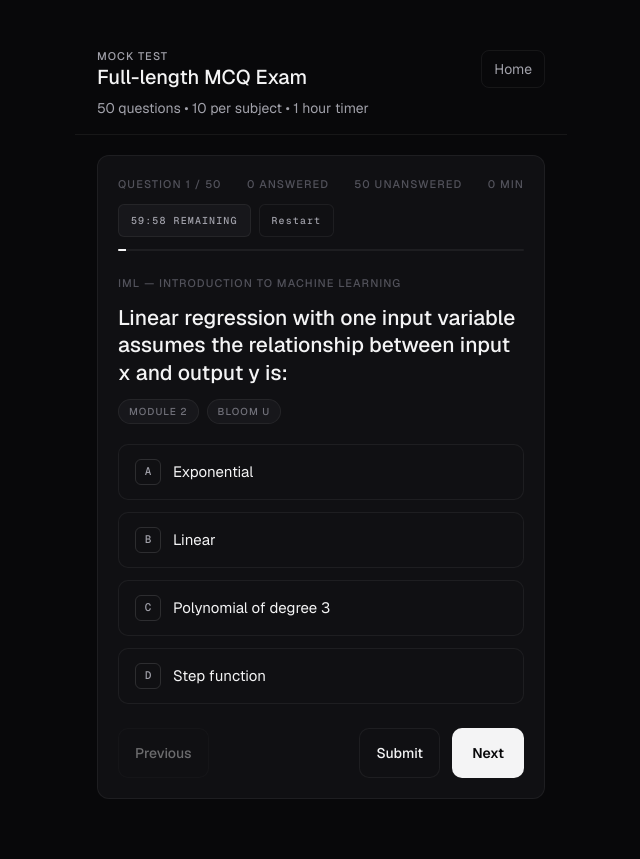
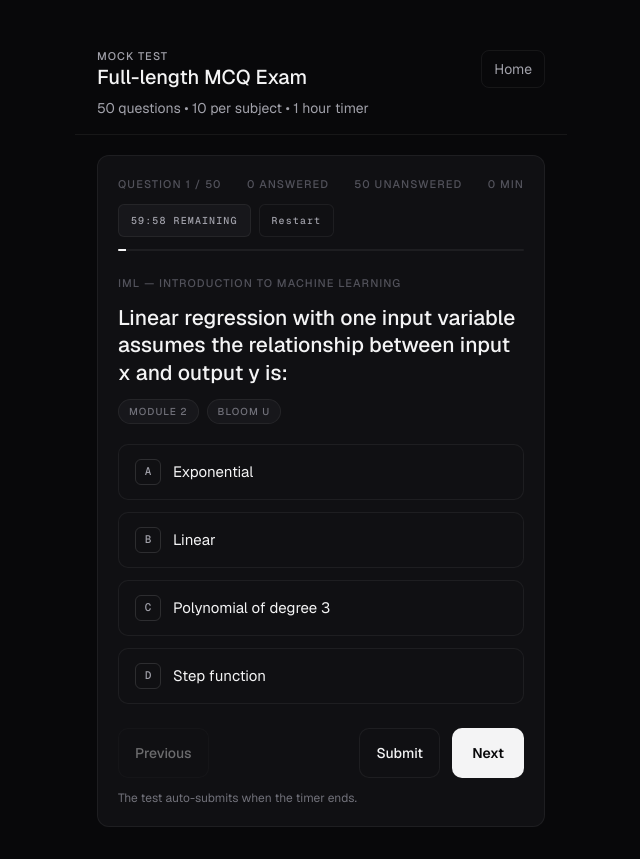
Before and after one commit to rohith-0099/CCW_MCQ_WEBSITE, a Next.js app: page /mock-test in a window 1280 px wide. Both pictures are taken after a click on the button "Start Mock Test". Shown: the whole page, without its empty margins (319-959 px from the left). Before the commit the page ends 831 px from the top, so only its background shows below. Built offline with nearby package versions, Linux system fonts and the light colour scheme.

Commit message:
Add auto-submit notice in mock test

```diff
--- a/src/app/mock-test/page.tsx
+++ b/src/app/mock-test/page.tsx
@@ -447,6 +447,9 @@ export default function MockTestPage() {
                     </button>
                   </div>
                 </div>
+                <p className="mt-3 text-xs text-zinc-500">
+                  The test auto-submits when the timer ends.
+                </p>
               </div>
             )}
           </section>
```
